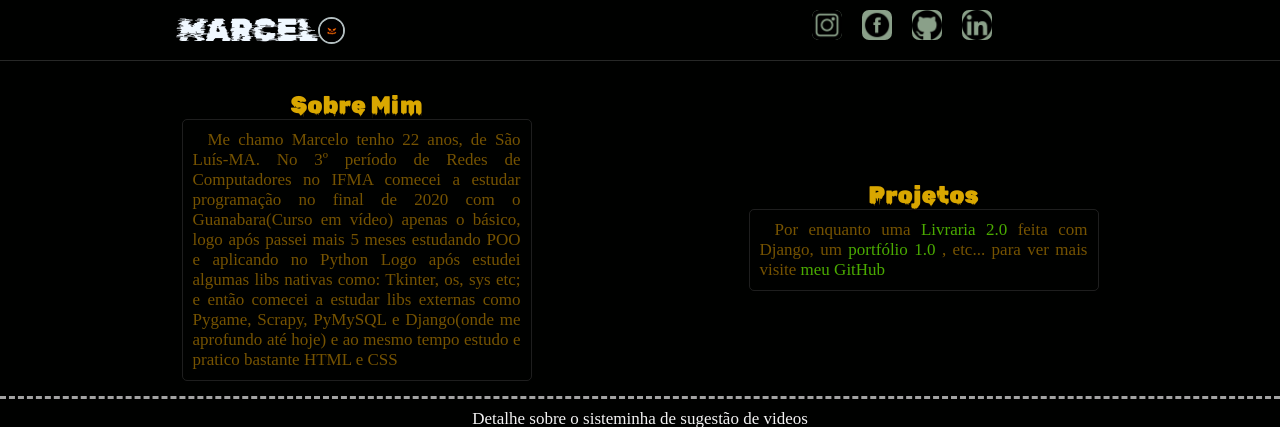
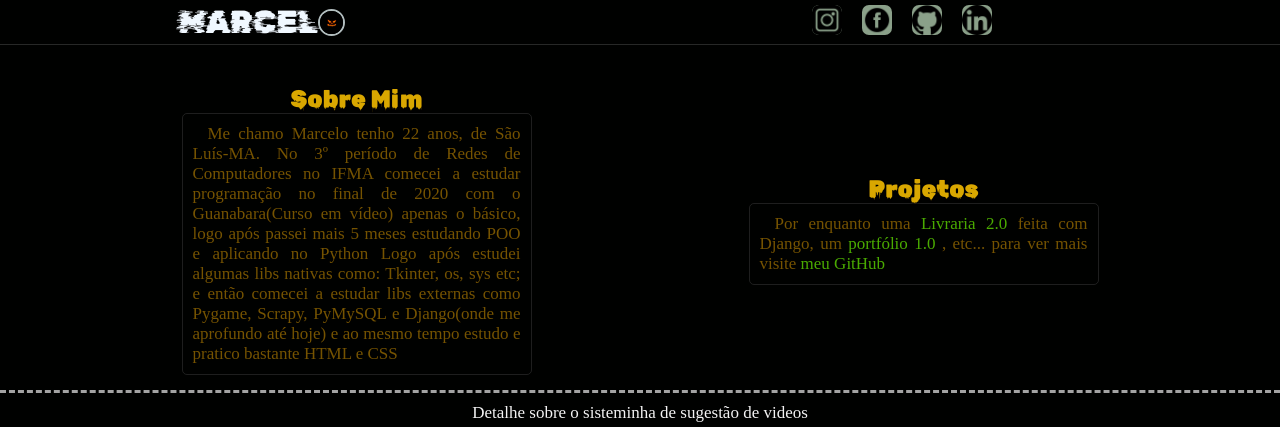
Before and after one commit to marcelo-py/MeuPortfolio, a Django app: template portifolio/templates/index.html in a window 1280 px wide. Shown: the top 427 px of the page. Run offline with Django 3.2, Linux system fonts and the light colour scheme; the template is opened without the code that fills it, so the values that code supplies are empty; some libraries are stand-ins or nearby versions.

Commit message:
deixando mais responssivo 3

```diff
--- a/templates/static/css/styles.css
+++ b/templates/static/css/styles.css
@@ -8,7 +8,7 @@ body{
 }
 
 .header{
-    margin-bottom: 10px;
+    margin-bottom: 20px;
     display: flex;
     flex-wrap: wrap;
     justify-content: space-around;
@@ -37,11 +37,10 @@ body{
     display: flex;
     width: 400px;
     justify-content: center;
-    height: 60px;
 }
 .header ul li{
     list-style: none;
-    margin: 5px;
+    margin: 0 5px;
     list-style: none;
 }
 .header ul a{
```
